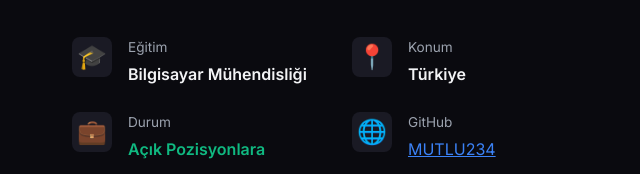
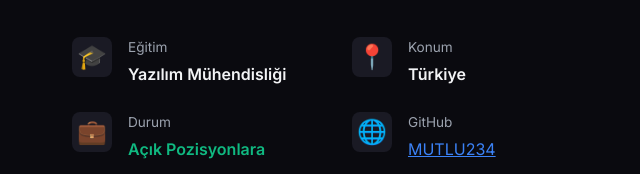
Before and after one commit to MUTLU234/MUTLU234.github.io, a plain HTML site: page index.html in a window 1280 px wide. Shown: the part 1326-1500 px from the top of the page, 0-640 px from the left. Drawn offline with Linux system fonts and the light colour scheme.

Commit message:
fix: update education from Bilgisayar to Yazılım Mühendisliği

```diff
--- a/index.html
+++ b/index.html
@@ -118,7 +118,7 @@
           <p class="about-para">Ben <strong>Nurettin Mutlu TÜVER</strong> — <strong>Full Stack Yazılım Mühendisi</strong> ve <strong>Yapay Zeka Uzmanı</strong>. Yazılım geliştirme yolculuğumda; <strong>NLP</strong>, <strong>makine öğrenmesi</strong>, <strong>derin öğrenme</strong> ve <strong>büyük dil modelleri (LLM)</strong> üzerine derinlemesine çalışmalar yaptım.</p>
           <p class="about-para">Türkçe duygu analizi, finansal dolandırıcılık tespiti ve hukuki danışman chatbot gibi özgün projeler geliştirdim. Backend tarafında <strong>Python (Django, FastAPI)</strong>, <strong>Java</strong>, <strong>C# (.NET)</strong>; frontend tarafında <strong>Next.js</strong>, <strong>TypeScript</strong> ile çalışıyorum.</p>
           <div class="about-info-grid">
-            <div class="info-item"><span class="info-icon">🎓</span><div><span class="info-label">Eğitim</span><span class="info-value">Bilgisayar Mühendisliği</span></div></div>
+            <div class="info-item"><span class="info-icon">🎓</span><div><span class="info-label">Eğitim</span><span class="info-value">Yazılım Mühendisliği</span></div></div>
             <div class="info-item"><span class="info-icon">📍</span><div><span class="info-label">Konum</span><span class="info-value">Türkiye</span></div></div>
             <div class="info-item"><span class="info-icon">💼</span><div><span class="info-label">Durum</span><span class="info-value available">Açık Pozisyonlara</span></div></div>
             <div class="info-item"><span class="info-icon">🌐</span><div><span class="info-label">GitHub</span><a href="https://github.com/MUTLU234" target="_blank" class="info-link">MUTLU234</a></div></div>
```
